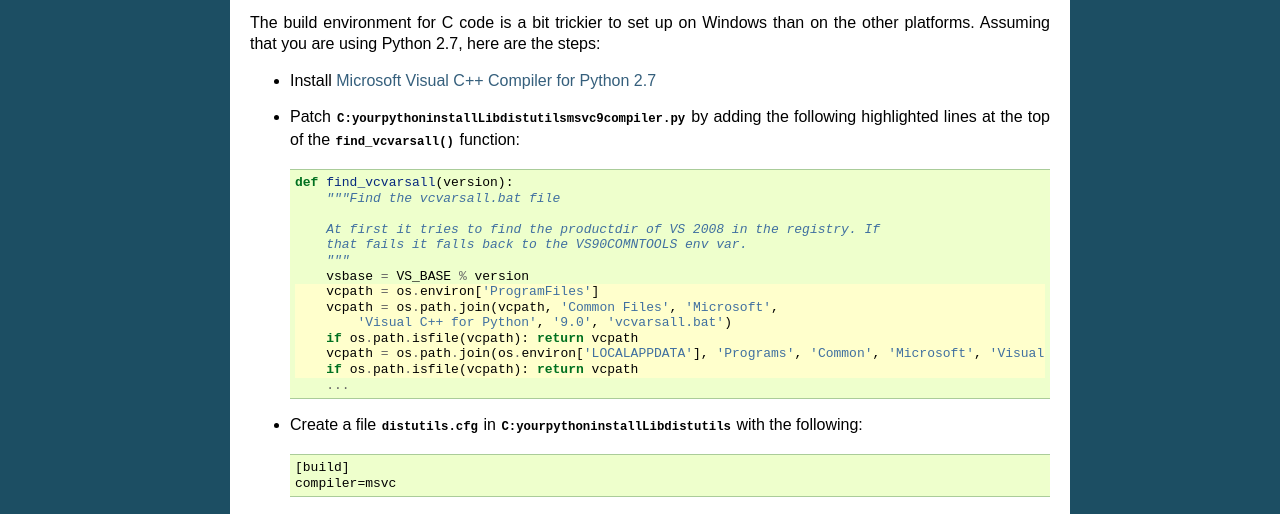
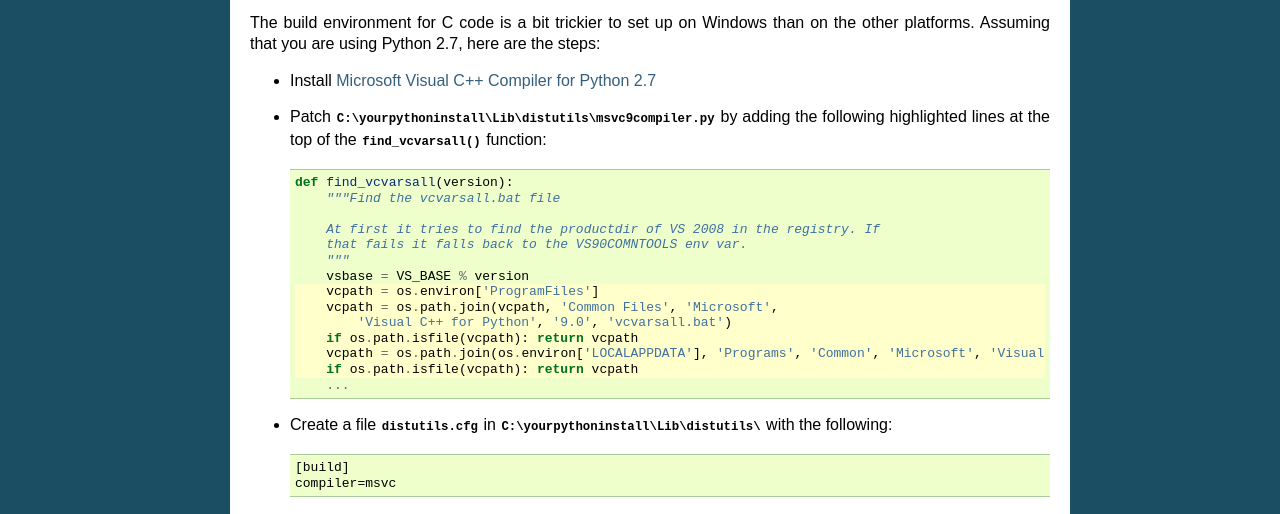
Before and after one commit to GRIPS/gripspy, a Sphinx documentation site: the page built from docs/index.rst, in a window 1280 px wide. Shown: the part 569-1083 px from the top of the page. Built offline with Sphinx 7.4.7, drawn with Linux system fonts in a browser that asks for light colours.

Commit message:
Minor text fixes

```diff
--- a/docs/index.rst
+++ b/docs/index.rst
@@ -36,7 +36,7 @@ The build environment for C code is a bit trickier to set up on Windows than on
 Assuming that you are using Python 2.7, here are the steps:
 
 * Install `Microsoft Visual C++ Compiler for Python 2.7 <http://www.microsoft.com/en-us/download/details.aspx?id=44266>`_
-* Patch `C:\yourpythoninstall\Lib\distutils\msvc9compiler.py` by adding the following highlighted lines at the top
+* Patch `C:\\yourpythoninstall\\Lib\\distutils\\msvc9compiler.py` by adding the following highlighted lines at the top
   of the `find_vcvarsall()` function:
 
   .. code-block:: python
@@ -57,7 +57,7 @@ Assuming that you are using Python 2.7, here are the steps:
          if os.path.isfile(vcpath): return vcpath
          ...
 
-* Create a file `distutils.cfg` in `C:\yourpythoninstall\Lib\distutils` with the following:
+* Create a file `distutils.cfg` in `C:\\yourpythoninstall\\Lib\\distutils\\` with the following:
 
   .. code-block:: none
 
```
